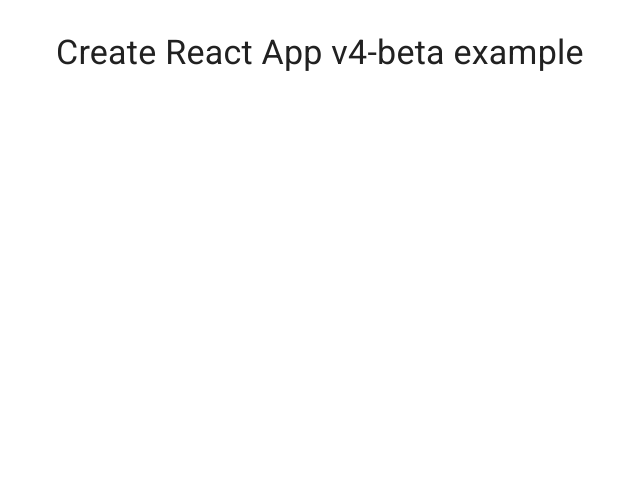
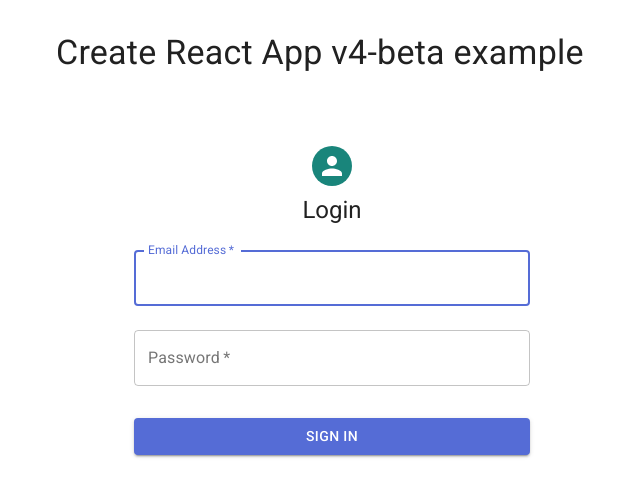
Before and after one commit to michischmidt/aue-login, a React (Create React App) app in the folder frontend/: page / in a window 1280 px wide. Shown: the top 496 px of the page, without its empty margins (308-948 px from the left). Built offline with nearby package versions, Linux system fonts and the light colour scheme.

Commit message:
first login screen and lint changes

```diff
--- a/frontend/package.json
+++ b/frontend/package.json
@@ -32,6 +32,7 @@
     "eslint-config-standard": "^16.0.3",
     "eslint-plugin-import": "^2.23.4",
     "eslint-plugin-node": "^11.1.0",
+    "eslint-plugin-only-warn": "^1.0.2",
     "eslint-plugin-promise": "^5.1.0",
     "eslint-plugin-react": "^7.24.0"
   }
--- a/frontend/src/App.js
+++ b/frontend/src/App.js
@@ -2,6 +2,7 @@
 import Container from '@material-ui/core/Container'
 import Typography from '@material-ui/core/Typography'
 import Box from '@material-ui/core/Box'
+import SignIn from 'components/SignIn'
 
 export default function App () {
   return (
@@ -10,6 +11,7 @@
         <Typography variant="h4" component="h1" gutterBottom>
           Create React App v4-beta example
         </Typography>
+        <SignIn/>
       </Box>
     </Container>
   )
--- /dev/null
+++ b/frontend/src/components/SignIn.js
@@ -0,0 +1,83 @@
+import React from 'react'
+import Avatar from '@material-ui/core/Avatar'
+import Button from '@material-ui/core/Button'
+import CssBaseline from '@material-ui/core/CssBaseline'
+import TextField from '@material-ui/core/TextField'
+import Link from '@material-ui/core/Link'
+import Grid from '@material-ui/core/Grid'
+import Box from '@material-ui/core/Box'
+import Typography from '@material-ui/core/Typography'
+import { makeStyles } from '@material-ui/core/styles'
+import Container from '@material-ui/core/Container'
+
+const useStyles = makeStyles((theme) => ({
+  paper: {
+    marginTop: theme.spacing(8),
+    display: 'flex',
+    flexDirection: 'column',
+    alignItems: 'center'
+  },
+  avatar: {
+    margin: theme.spacing(1),
+    backgroundColor: theme.palette.secondary.main
+  },
+  form: {
+    width: '100%', // Fix IE 11 issue.
+    marginTop: theme.spacing(1)
+  },
+  submit: {
+    margin: theme.spacing(3, 0, 2)
+  }
+}))
+
+export default function SignIn () {
+  const classes = useStyles()
+
+  return (
+    <Container component="main" maxWidth="xs">
+      <CssBaseline />
+      <div className={classes.paper}>
+        <Avatar className={classes.avatar}>
+        </Avatar>
+        <Typography component="h1" variant="h5">
+          Login
+        </Typography>
+        <form className={classes.form} noValidate>
+          <TextField
+            variant="outlined"
+            margin="normal"
+            required
+            fullWidth
+            id="email"
+            label="Email Address"
+            name="email"
+            autoComplete="email"
+            autoFocus
+          />
+          <TextField
+            variant="outlined"
+            margin="normal"
+            required
+            fullWidth
+            name="password"
+            label="Password"
+            type="password"
+            id="password"
+            autoComplete="current-password"
+          />
+          <Button
+            type="submit"
+            fullWidth
+            variant="contained"
+            color="primary"
+            className={classes.submit}
+          >
+            Sign In
+          </Button>
+        </form>
+      </div>
+      <Box mt={8}>
+      </Box>
+    </Container>
+  )
+}
```
Also changed, not shown: frontend/jsconfig.json (added, +7 -0 lines), frontend/.eslintrc.json, 2 other files (tests, documents, lock files or other folders).
